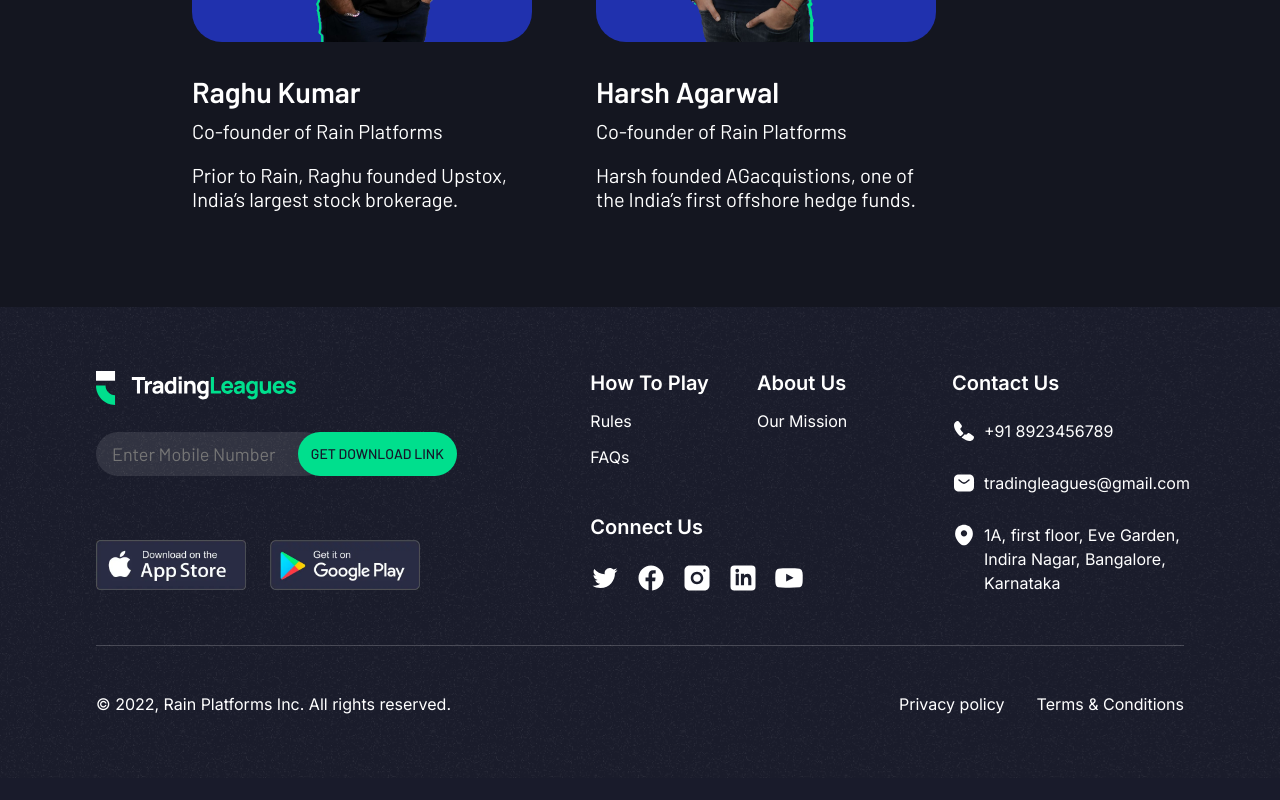
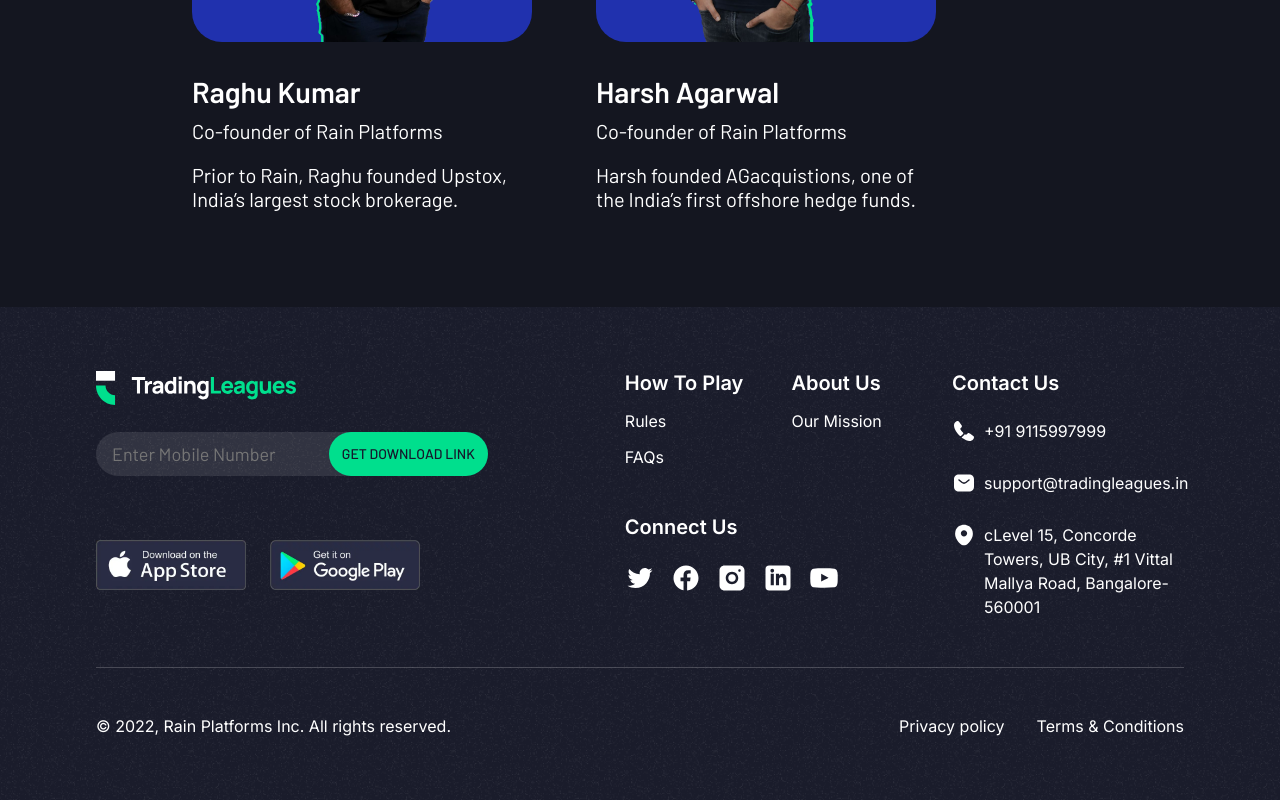
Before and after one commit to mujtaba-basheer/tl-post-landing, a Next.js app: page /about-us in a window 1280 px wide. Shown: the part 1367-2167 px from the top of the page. Before the commit the page ends 2145 px from the top, so only its background shows below. Built offline with nearby package versions, Linux system fonts and the light colour scheme.

Commit message:
reviewd footer

```diff
--- a/components/Footer/Footer.tsx
+++ b/components/Footer/Footer.tsx
@@ -43,6 +43,7 @@
 	flex-direction: row;
 	align-items: center;
 	margin-bottom: 4em;
+	/* width: 350px; */
 
 	@media ${device.mobile} {
 		display: block;
@@ -58,7 +59,10 @@
 	border-radius: 30px;
 	padding-left: 0.5em;
 	background: rgba(255, 255, 255, 0.1);
-
+	width: 300px;
+	@media ${device.mobile} {
+		width: 320px;
+	}
 	& input {
 		font-size: 1.125rem;
 		font-weight: 400;
@@ -84,13 +88,14 @@
 	font-size: 14px;
 	font-family: "Barlow";
 	font-weight: 500;
-  left: calc(-22px - 0.5em);
+	left: calc(-60px - 0.5em);
+	min-width: 153px;
 
 	@media ${device.mobile} {
 		left: auto;
-    font-size: 1rem;
+		font-size: 16px;
 		font-weight: 600;
-    margin-top: 1em;
+		margin-top: 16px;
 	}
 `;
 
@@ -297,7 +302,7 @@
 							/>
 						</span>
 						<p className="details">
-              <Link href="tel:+91 8923456789">+91 8923456789</Link>
+							<Link href="tel:+91 8923456789">+91 9115997999</Link>
 						</p>
 					</div>
 					<div className="connect-us-items">
@@ -311,7 +316,7 @@
 						</span>
 						<p className="details">
 							<Link href="mailto:tradingleagues@gmail.com">
-                tradingleagues@gmail.com
+								support@tradingleagues.in
 							</Link>
 						</p>
 					</div>
@@ -325,7 +330,8 @@
 							/>
 						</span>
 						<p className="details">
-              1A, first floor, Eve Garden, Indira Nagar, Bangalore, Karnataka
+							cLevel 15, Concorde Towers, UB City, #1 Vittal Mallya Road,
+							Bangalore-560001
 						</p>
 					</div>
 				</Row3>
```
Also changed, not shown: components/Home/Hero.tsx (+5 -5 lines). Lines whose indentation alone changed are shown as unchanged.
